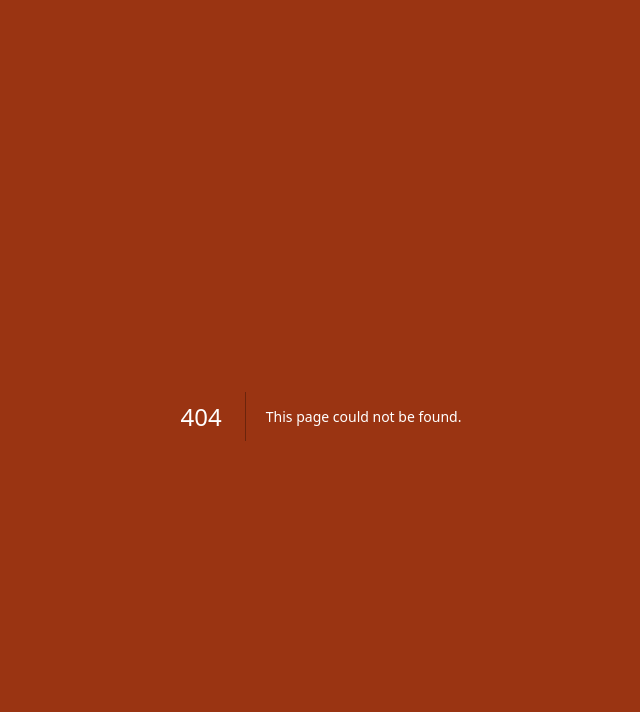
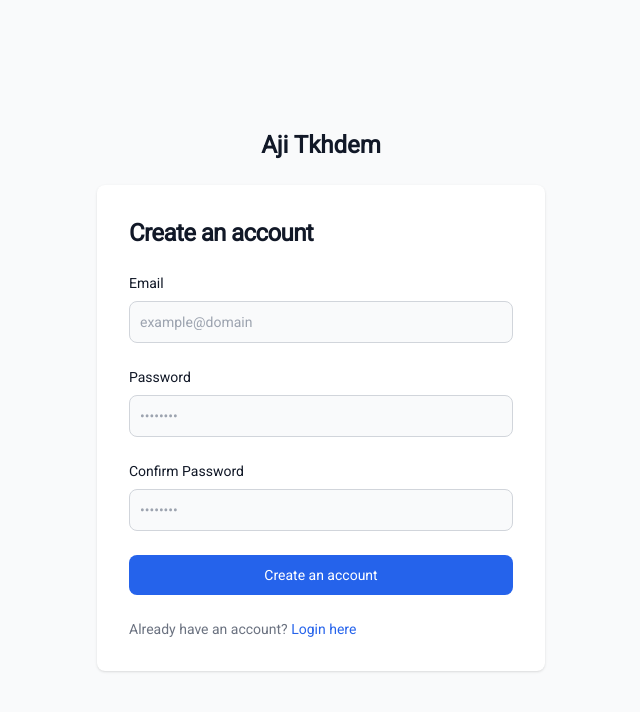
Before and after one commit to YeGoRenji/pfa-gestion-recrutement, a Next.js app in the folder gestion-recrutement-frontend/: page /register in a window 1280 px wide. Before the commit this address had no page. Shown: the top 712 px of the page, without its empty margins (319-959 px from the left). Built offline with nearby package versions, Linux system fonts and the light colour scheme.

Commit message:
Login Register Forms ready

```diff
--- a/gestion-recrutement-frontend/next.config.js
+++ b/gestion-recrutement-frontend/next.config.js
@@ -1,8 +1,5 @@
 /** @type {import('next').NextConfig} */
 const nextConfig = {
-  experimental: {
-    serverActions: true,
-  },
 }
 
 module.exports = nextConfig
--- a/gestion-recrutement-frontend/package.json
+++ b/gestion-recrutement-frontend/package.json
@@ -19,6 +19,7 @@
     "postcss": "8.4.28",
     "react": "18.2.0",
     "react-dom": "18.2.0",
+    "react-hook-form": "^7.45.4",
     "tailwindcss": "3.3.3",
     "typescript": "5.1.6"
   }
--- a/gestion-recrutement-frontend/src/app/layout.tsx
+++ b/gestion-recrutement-frontend/src/app/layout.tsx
@@ -15,7 +15,7 @@
 }) {
   return (
     <html lang="en">
-      <body className={`${roboto.className} bg-orange-800 text-white mx-auto p-4`}>{children}</body>
+      <body className={`${roboto.className}`}>{children}</body>
     </html>
   );
 }
--- /dev/null
+++ b/gestion-recrutement-frontend/src/app/login/page.tsx
@@ -0,0 +1,69 @@
+"use client"
+import Input from "@/components/Input";
+import Link from "next/link";
+import { SubmitHandler, useForm } from "react-hook-form";
+
+type Props = {};
+
+type Inputs = {
+  email: string
+  password: string
+}
+
+export default function Login({}: Props) {
+  const {
+    register,
+    handleSubmit,
+  } = useForm<Inputs>()
+  const onSubmit: SubmitHandler<Inputs> = (data) => console.log(data)
+
+  return (
+    <section className="bg-gray-50 dark:bg-gray-900">
+      <div className="flex flex-col items-center justify-center px-6 py-8 mx-auto md:h-screen lg:py-0">
+        <Link
+          href="/"
+          className="flex items-center mb-6 text-2xl font-semibold text-gray-900 dark:text-white"
+        >
+          Aji Tkhdem
+        </Link>
+        <div className="w-full bg-white rounded-lg shadow dark:border md:mt-0 sm:max-w-md xl:p-0 dark:bg-gray-800 dark:border-gray-700">
+          <div className="p-6 space-y-4 md:space-y-6 sm:p-8">
+            <h1 className="text-xl font-bold leading-tight tracking-tight text-gray-900 md:text-2xl dark:text-white">
+              Sign in to your account
+            </h1>
+            <form className="space-y-4 md:space-y-6" onSubmit={handleSubmit(onSubmit)}>
+              <Input
+                label="Email"
+                placeholder="example@domain"
+                type="email"
+                name="email"
+                register={register}
+              />
+              <Input
+                placeholder="••••••••"
+                type="password"
+                name="password"
+                label="Password"
+                register={register}
+              />
+              <input
+                type="submit"
+                className="w-full text-white bg-primary-600 hover:bg-primary-700 focus:ring-4 focus:outline-none focus:ring-primary-300 font-medium rounded-lg text-sm px-5 py-2.5 text-center dark:bg-primary-600 dark:hover:bg-primary-700 dark:focus:ring-primary-800"
+                value="Sign in"
+              />
+              <p className="text-sm font-light text-gray-500 dark:text-gray-400">
+                Don&apos;t have an account yet?{" "}
+                <Link
+                  href="/register"
+                  className="font-medium text-primary-600 hover:underline dark:text-primary-500"
+                >
+                  Sign up
+                </Link>
+              </p>
+            </form>
+          </div>
+        </div>
+      </div>
+    </section>
+  );
+}
--- /dev/null
+++ b/gestion-recrutement-frontend/src/app/register/page.tsx
@@ -0,0 +1,77 @@
+"use client"
+import Input from "@/components/Input";
+import Link from "next/link";
+import { SubmitHandler, useForm } from "react-hook-form";
+
+type Props = {};
+
+type Inputs = {
+  email: string
+  password: string
+  confirmpassword: string
+}
+
+export default function Register({}: Props) {
+  const {
+    register,
+    handleSubmit,
+  } = useForm<Inputs>()
+  const onSubmit: SubmitHandler<Inputs> = (data) => console.log(data)
+
+  return (
+    <section className="bg-gray-50 dark:bg-gray-900">
+      <div className="flex flex-col items-center justify-center px-6 py-8 mx-auto md:h-screen lg:py-0">
+        <Link
+          href="/"
+          className="flex items-center mb-6 text-2xl font-semibold text-gray-900 dark:text-white"
+        >
+          Aji Tkhdem
+        </Link>
+        <div className="w-full bg-white rounded-lg shadow dark:border md:mt-0 sm:max-w-md xl:p-0 dark:bg-gray-800 dark:border-gray-700">
+          <div className="p-6 space-y-4 md:space-y-6 sm:p-8">
+            <h1 className="text-xl font-bold leading-tight tracking-tight text-gray-900 md:text-2xl dark:text-white">
+              Create an account
+            </h1>
+            <form className="space-y-4 md:space-y-6" onSubmit={handleSubmit(onSubmit)}>
+              <Input
+                label="Email"
+                placeholder="example@domain"
+                type="email"
+                name="email"
+                register={register}
+              />
+              <Input
+                placeholder="••••••••"
+                type="password"
+                name="password"
+                label="Password"
+                register={register}
+              />
+              <Input
+                placeholder="••••••••"
+                type="password"
+                name="confirmpassword"
+                label="Confirm Password"
+                register={register}
+              />
+              <input
+                type="submit"
+                value="Create an account"
+                className="w-full text-white bg-primary-600 hover:bg-primary-700 focus:ring-4 focus:outline-none focus:ring-primary-300 font-medium rounded-lg text-sm px-5 py-2.5 text-center dark:bg-primary-600 dark:hover:bg-primary-700 dark:focus:ring-primary-800"
+              />
+              <p className="text-sm font-light text-gray-500 dark:text-gray-400">
+                Already have an account?{" "}
+                <Link
+                  href="/login"
+                  className="font-medium text-primary-600 hover:underline dark:text-primary-500"
+                >
+                  Login here
+                </Link>
+              </p>
+            </form>
+          </div>
+        </div>
+      </div>
+    </section>
+  );
+}
--- a/gestion-recrutement-frontend/src/app/somewhere/page.tsx
+++ b/gestion-recrutement-frontend/src/app/somewhere/page.tsx
@@ -1,18 +1,23 @@
-import do_stuff from "./stuff"
+"use client"
+import { useState } from "react";
+import do_stuff from "./stuff";
 
-type Props = {}
+type Props = {};
 
-async function Somewhere({}: Props) {
 
-  const data = await do_stuff()
+function Somewhere({}: Props) {
 
+  const [data, setData] = useState({});
 
   return (
     <div>
       <div>Value :</div>
-      <div>{data.message}</div>
+      <div>{JSON.stringify(data)}</div>
+      <button onClick={async () => {
+        setData(await do_stuff())
+      }}>Click here</button>
     </div>
-  )
+  );
 }
 
-export default Somewhere
+export default Somewhere;
--- a/gestion-recrutement-frontend/src/app/somewhere/stuff.tsx
+++ b/gestion-recrutement-frontend/src/app/somewhere/stuff.tsx
@@ -1,10 +1,14 @@
-"use server"
-
 export default async function do_stuff()
 {
-  const data = await fetch("http://localhost:3333/candidatures/test").then(
+  let data : Object | String = "";
+  await fetch("http://localhost:3333/candidatures/test").then(
     (res) => res.json()
-  );
+  ).then((obj) => {
+    console.log("Got", obj);
+    data = obj;
+  }).catch((err) => {
+    data = err.message;
+  });
 
   return data;
 }
--- /dev/null
+++ b/gestion-recrutement-frontend/src/components/Input.tsx
@@ -0,0 +1,25 @@
+import React from "react";
+import { UseFormRegister } from "react-hook-form";
+
+type Props = { name: string, placeholder?: string, label: string, type: string, register: UseFormRegister<any>};
+
+export default function Input({ name, placeholder, label, type, register }: Props) {
+  return (
+    <div>
+      <label
+        htmlFor={name}
+        className="block mb-2 text-sm font-medium text-gray-900 dark:text-white"
+      >
+        {label}
+      </label>
+      <input
+        type={type}
+        id={name}
+        className="outline-none bg-gray-50 border border-gray-300 text-gray-900 sm:text-sm rounded-lg focus:ring-primary-600 focus:border-primary-600 block w-full p-2.5 dark:bg-gray-700 dark:border-gray-600 dark:placeholder-gray-400 dark:text-white dark:focus:ring-blue-500 dark:focus:border-blue-500"
+        placeholder={placeholder}
+        required={true}
+        {...register(name)}
+      />
+    </div>
+  );
+}
--- a/gestion-recrutement-frontend/tailwind.config.ts
+++ b/gestion-recrutement-frontend/tailwind.config.ts
@@ -13,6 +13,9 @@
         'gradient-conic':
           'conic-gradient(from 180deg at 50% 50%, var(--tw-gradient-stops))',
       },
+      colors: {
+        primary: {"50":"#eff6ff","100":"#dbeafe","200":"#bfdbfe","300":"#93c5fd","400":"#60a5fa","500":"#3b82f6","600":"#2563eb","700":"#1d4ed8","800":"#1e40af","900":"#1e3a8a","950":"#172554"}
+      }
     },
   },
   plugins: [],
```
Also changed, not shown: 1 other file (tests, documents, lock files or other folders).
